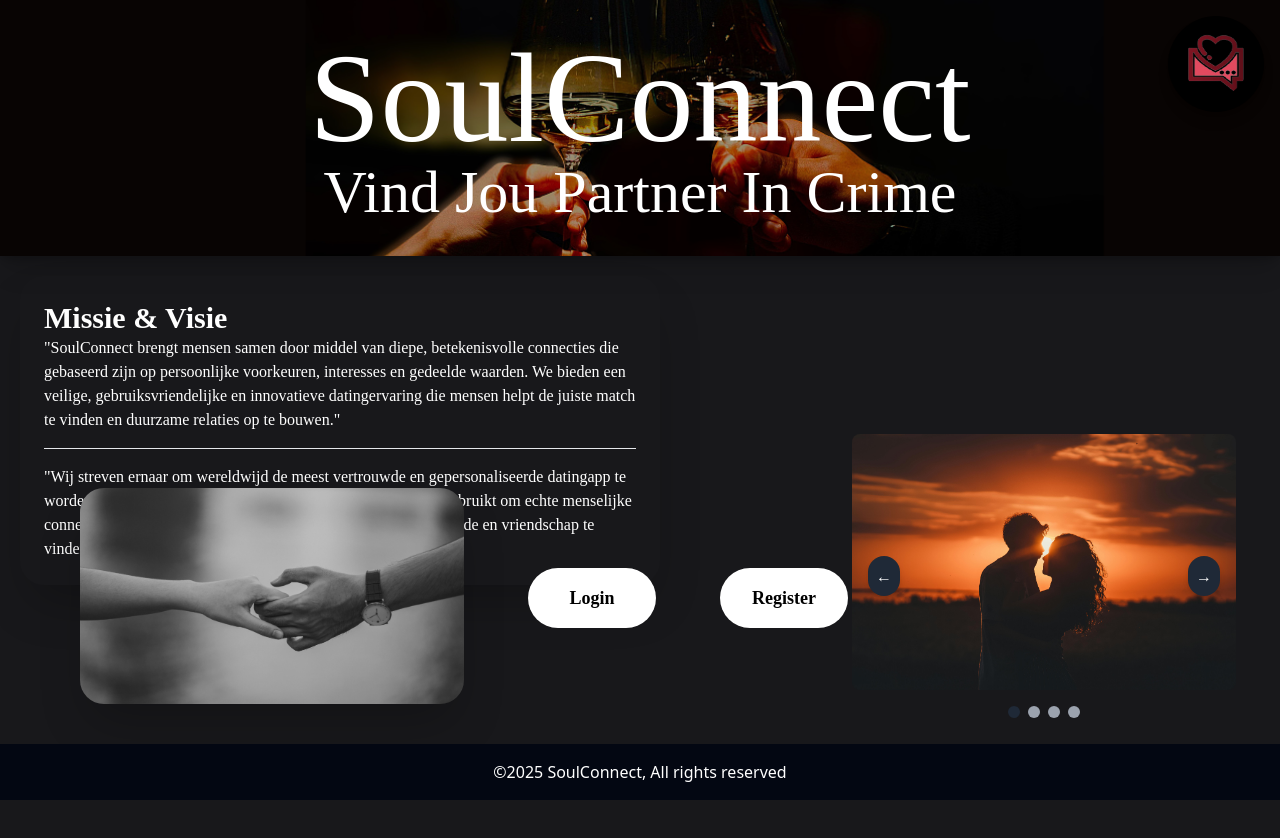
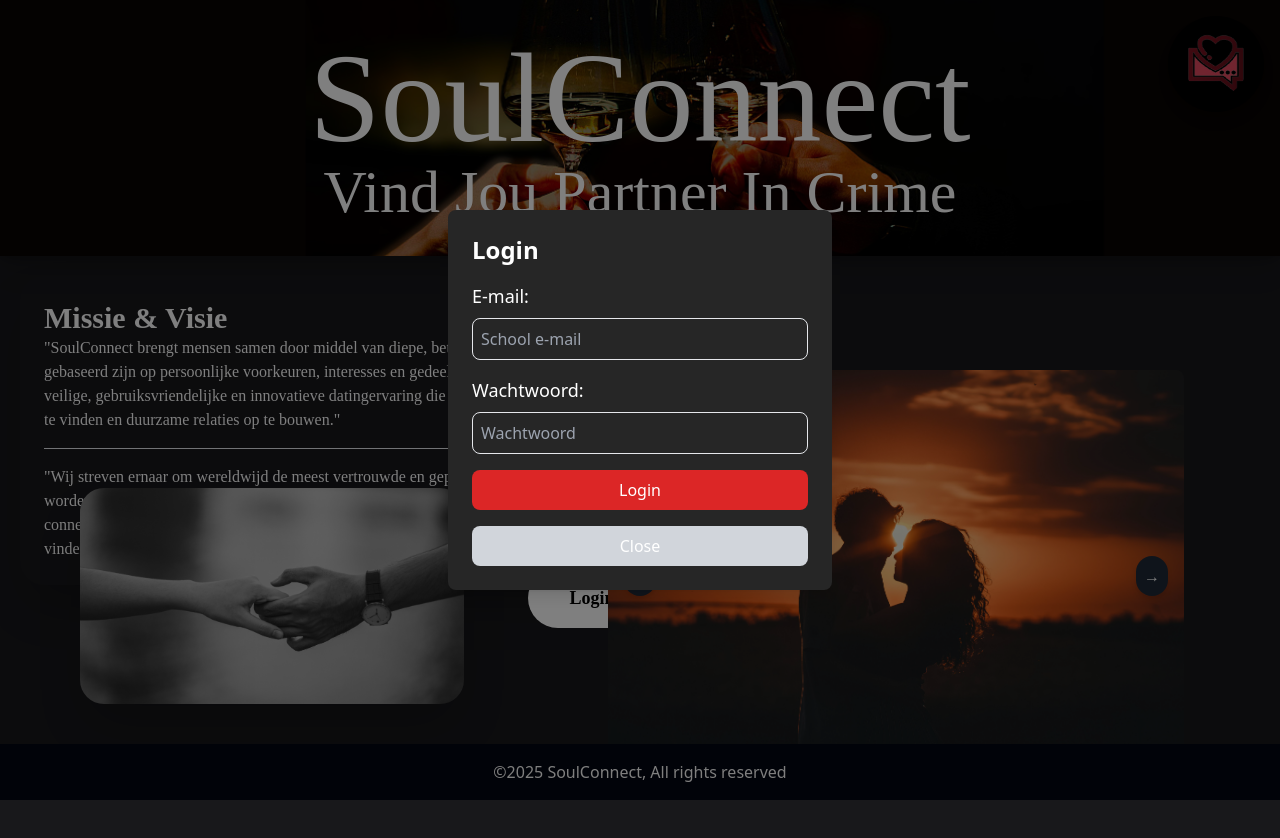
Before and after one commit to MerelRose/SoulConnect-front, a React (Create React App) app in the folder SoulConnect/: page /landing in a window 1280 px wide. Both pictures are taken after a click on the button "Login". Shown: the top 838 px of the page. Built offline with nearby package versions, Linux system fonts and the light colour scheme; no server answers.

Commit message:
login zonder backend

```diff
--- a/SoulConnect/package.json
+++ b/SoulConnect/package.json
@@ -3,6 +3,7 @@
   "version": "0.1.0",
   "private": true,
   "dependencies": {
+    "axios": "^1.7.9",
     "cra-template": "1.2.0",
     "react": "^19.0.0",
     "react-dom": "^19.0.0",
--- a/SoulConnect/src/App.js
+++ b/SoulConnect/src/App.js
@@ -1,9 +1,11 @@
 import React from 'react';
-import { BrowserRouter, Routes, Route, Navigate, useNavigate } from 'react-router-dom';
+import { BrowserRouter, Routes, Route, Navigate, useNavigate } from 'react-router-dom'; // Add useNavigate here
 import logo from './img/logo.png';
 import cover from './img/cover.png';
 import './styles/App.css';
 import Landing from './Pages/landing';
+import { AuthProvider } from './authcontext';
+import Home from './Pages/components/login';
 
 // Header component
 function Header() {
@@ -55,6 +57,7 @@ const App = () => {
           {/* Default Route to Landing Page */}
           <Route path="/" element={<Navigate to="/landing" replace />} />
           <Route path="/landing" element={<Landing />} />
+          <Route path="/home" element={<Home />} />
         </Routes>
       </main>
       <Footer />
@@ -65,7 +68,9 @@ const App = () => {
 const AppWithRouter = () => {
   return (
     <BrowserRouter>
-      <App />
+      <AuthProvider>
+        <App />
+      </AuthProvider>
     </BrowserRouter>
   );
 };
--- /dev/null
+++ b/SoulConnect/src/Pages/components/login.js
@@ -0,0 +1,107 @@
+import React, { useState } from 'react';
+import axios from 'axios';
+import { useNavigate } from 'react-router-dom';
+import '../../styles/App.css';
+import { useAuth } from '../../authcontext';
+
+function Home({ showModal, setShowModal }) {
+    const { login } = useAuth();
+    const [email, setEmail] = useState('');
+    const [password, setPassword] = useState('');
+    const [errorMessage, setErrorMessage] = useState('');
+    const [successMessage, setSuccessMessage] = useState('');
+    const navigate = useNavigate();
+
+    // Access the API key from the environment variable
+    const API_KEY = process.env.REACT_APP_API_KEY;
+    const API_ENDPOINT = 'http://localhost:3001/login';
+
+    const handleLogin = async () => {
+        try {
+            const response = await axios.post(
+                API_ENDPOINT,
+                { email, password },
+                { headers: { 'x-api-key': API_KEY } }
+            );
+
+            const { token, role, user_id, name } = response.data;
+            const userData = { token, role, user_id, name };
+
+            console.log('Logged-in user info:', userData);
+
+            setSuccessMessage(`Welcome, ${name}`);
+            setErrorMessage('');
+
+            login(userData);
+            navigate('/home');
+        } catch (error) {
+            setErrorMessage(error.response?.data?.message || error.message || 'Login failed');
+            setSuccessMessage('');
+            console.error(error);
+        }
+    };
+
+    return (
+        <>
+            {showModal && (
+                <div className="fixed inset-0 z-50 flex items-center justify-center bg-black bg-opacity-50">
+                    <div className="p-6 text-white rounded-lg shadow-lg bg-neutral-800 w-96">
+                        <h2 className="mb-4 text-2xl font-semibold">Login</h2>
+                        <form
+                            onSubmit={(e) => {
+                                e.preventDefault();
+                                handleLogin();
+                            }}
+                        >
+                            <label htmlFor="email" className="block mb-2 text-lg font-Rubik">
+                                E-mail:
+                            </label>
+                            <input
+                                type="text"
+                                id="email"
+                                name="email"
+                                placeholder="School e-mail"
+                                className="w-full p-2 mb-4 border rounded-lg bg-neutral-800"
+                                value={email}
+                                onChange={(e) => setEmail(e.target.value)}
+                            />
+
+                            <label htmlFor="password" className="block mb-2 text-lg font-Rubik">
+                                Wachtwoord:
+                            </label>
+                            <input
+                                type="password"
+                                id="password"
+                                name="password"
+                                placeholder="Wachtwoord"
+                                className="w-full p-2 mb-4 border rounded-lg bg-neutral-800"
+                                value={password}
+                                onChange={(e) => setPassword(e.target.value)}
+                            />
+
+                            <button
+                                type="submit"
+                                className="w-full py-2 text-white bg-red-600 rounded-lg hover:bg-red-700"
+                            >
+                                Login
+                            </button>
+                        </form>
+
+                        {errorMessage && <div className="mt-4 text-red-500">{errorMessage}</div>}
+                        {successMessage && <div className="mt-4 text-green-500">{successMessage}</div>}
+
+                        {/* Close Button */}
+                        <button
+                            className="w-full py-2 mt-4 bg-gray-300 rounded-lg hover:bg-gray-400"
+                            onClick={() => setShowModal(false)}
+                        >
+                            Close
+                        </button>
+                    </div>
+                </div>
+            )}
+        </>
+    );
+}
+
+export default Home;
--- /dev/null
+++ b/SoulConnect/src/authcontext.js
@@ -0,0 +1,44 @@
+import React, { createContext, useContext, useState } from 'react';
+
+// Create the AuthContext
+const AuthContext = createContext();
+
+// Custom hook to use the AuthContext
+export const useAuth = () => {
+    return useContext(AuthContext);
+};
+
+export const AuthProvider = ({ children }) => {
+    const [authData, setAuthData] = useState(() => {
+        // Retrieve token and user data from localStorage on initial load
+        const token = localStorage.getItem('token');
+        const user = JSON.parse(localStorage.getItem('user'));
+        return { token, user };
+    });
+
+    // Login function
+    const login = (data) => {
+        const { token, ...user } = data;
+
+        // Save data to state and localStorage
+        setAuthData({ token, user });
+        localStorage.setItem('token', token);
+        localStorage.setItem('user', JSON.stringify(user));
+    };
+
+    // Logout function
+    const logout = () => {
+        setAuthData({ token: null, user: null });
+        localStorage.removeItem('token');
+        localStorage.removeItem('user');
+    };
+
+    const value = {
+        authData,
+        isAuthenticated: !!authData.token,
+        login,
+        logout,
+    };
+
+    return <AuthContext.Provider value={value}>{children}</AuthContext.Provider>;
+};
--- a/SoulConnect/src/pages/components/carousel.js
+++ b/SoulConnect/src/pages/components/carousel.js
@@ -22,7 +22,7 @@ const ImageCarousel = ({ images }) => {
         <img
           src={images[currentIndex]}
           alt={`Slide ${currentIndex + 1}`}
-          className="object-cover w-full h-64"
+          className="object-cover w-full h-96"
         />
       </div>
 
--- a/SoulConnect/src/pages/landing.js
+++ b/SoulConnect/src/pages/landing.js
@@ -1,10 +1,11 @@
-import React from 'react';
+import React, { useState } from 'react';
 import holding from '../img/holding.jpg';
 import ImageCarousel from './components/carousel';
 import bikes from '../img/carousel/bikes.jpg';
 import sea from '../img/carousel/sea.jpg';
 import sign from '../img/carousel/sign.jpg';
 import sunset from '../img/carousel/sunset.jpg';
+import Home from './components/login';
 
 const images = [
     sunset,
@@ -14,6 +15,8 @@ const images = [
   ];
 
 const Landing = () => {
+  const [showModal, setShowModal] = useState(false);
+
   return (
 <div className="flex-1 overflow-y-auto w-fit h-[400px] sm:h-[500px] md:h-[600px] lg:h-[700px]bg-zinc-900	">
         <div className='absolute w-2/4 p-6 m-5 text-white shadow-2xl rounded-3xl font-lora h-min'>
@@ -29,11 +32,21 @@ const Landing = () => {
             className="shadow-2xl rounded-3xl w-96 h-"
             alt="hand holding"
             />
-            <button className='relative w-32 p-4 text-lg font-bold bg-white rounded-full h-fit font-lora top-20'>Login</button>
+        <div>
+            <button
+                className="relative w-32 p-4 text-lg font-bold transition-all duration-200 transform bg-white rounded-full h-fit font-lora top-20 hover:bg-red-950 hover:text-white hover:shadow-lg hover:scale-105"
+                onClick={() => setShowModal(true)}
+            >
+                Login
+            </button>
+
+            {/* Pass Modal State to Home */}
+            <Home showModal={showModal} setShowModal={setShowModal} />
+        </div>
             <button className='relative w-32 p-4 text-lg font-bold bg-white rounded-full h-fit font-lora top-20'>Register</button>
       </div>
 
-    <div className="absolute flex items-center justify-center w-auto h-96 top-96 right-11">
+    <div className="absolute flex items-center justify-center w-auto h-96 top-96 right-24">
       <ImageCarousel images={images} />
     </div>
 
```
Also changed, not shown: SoulConnect/src/pages/components/pop-up.js (deleted), 2 other files (tests, documents, lock files or other folders).
